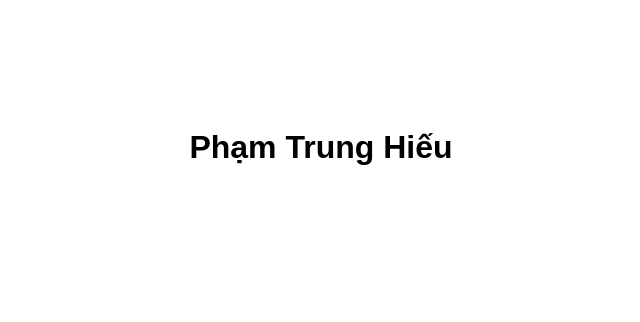
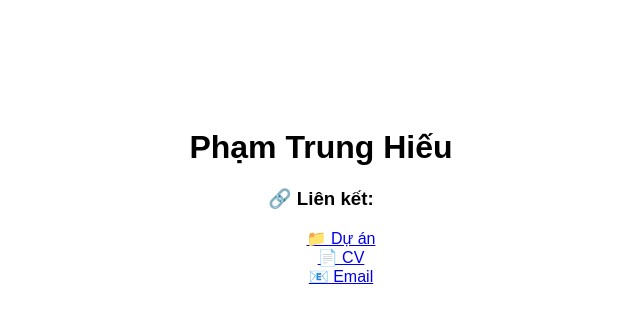
Before and after one commit to hieuEmb/hieuEmb.github.io, a plain HTML site: page index.html in a window 1280 px wide. Shown: the whole page, without its empty margins (319-959 px from the left). Drawn offline with Linux system fonts and the light colour scheme.

Commit message:
Update index.html

```diff
--- a/index.html
+++ b/index.html
@@ -6,5 +6,12 @@
 </head>
 <body style="text-align: center; padding-top: 100px; font-family: Arial;">
   <h1>Phạm Trung Hiếu</h1>
+
+    <h3>🔗 Liên kết:</h3>
+  <ul style="list-style:none;">
+    <li><a href="projects.html">📁 Dự án</a></li>
+    <li><a href="cv.pdf">📄 CV</a></li>
+    <li><a href="mailto:hieu@email.com">📧 Email</a></li>
+  </ul>
 </body>
 </html>
```
